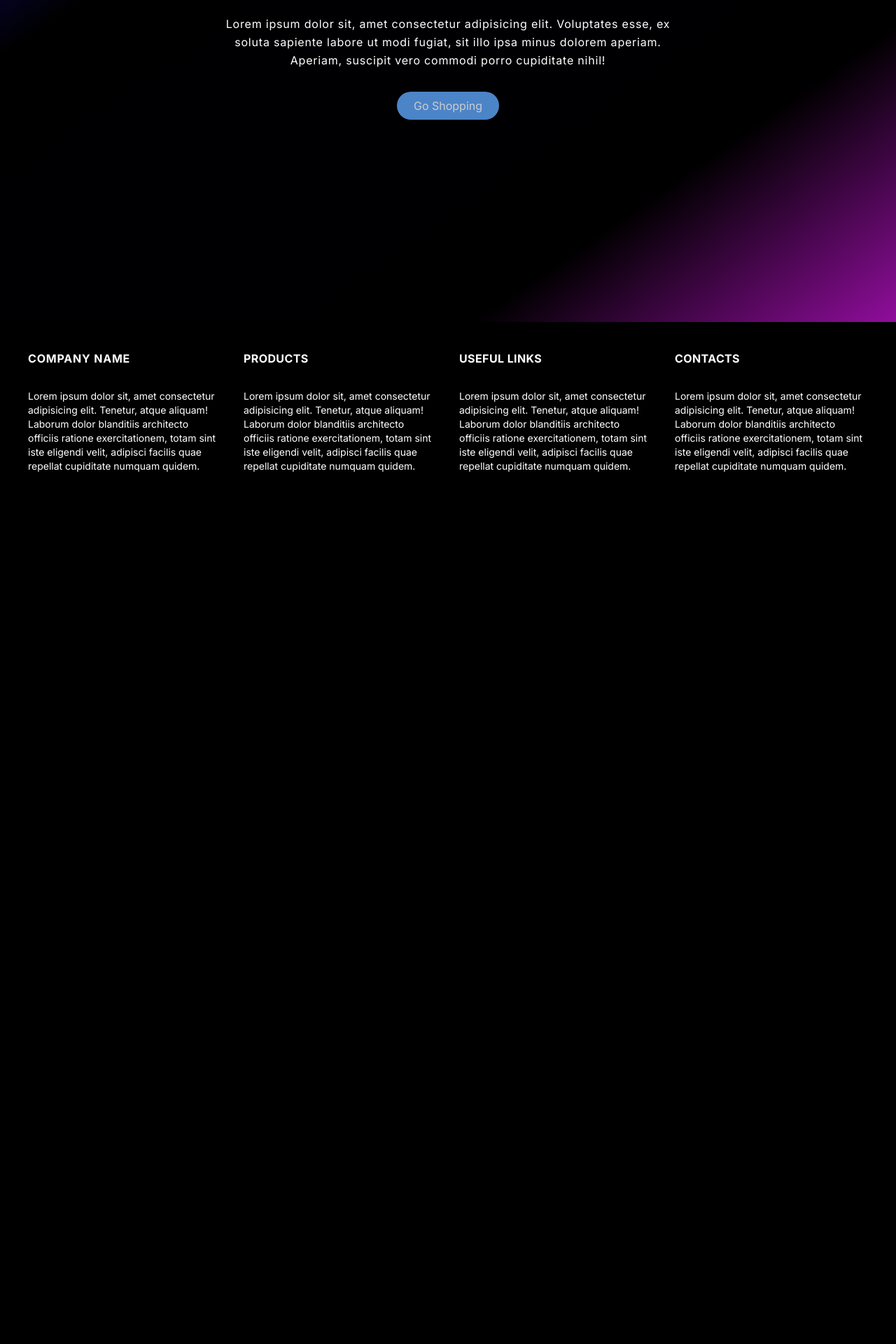
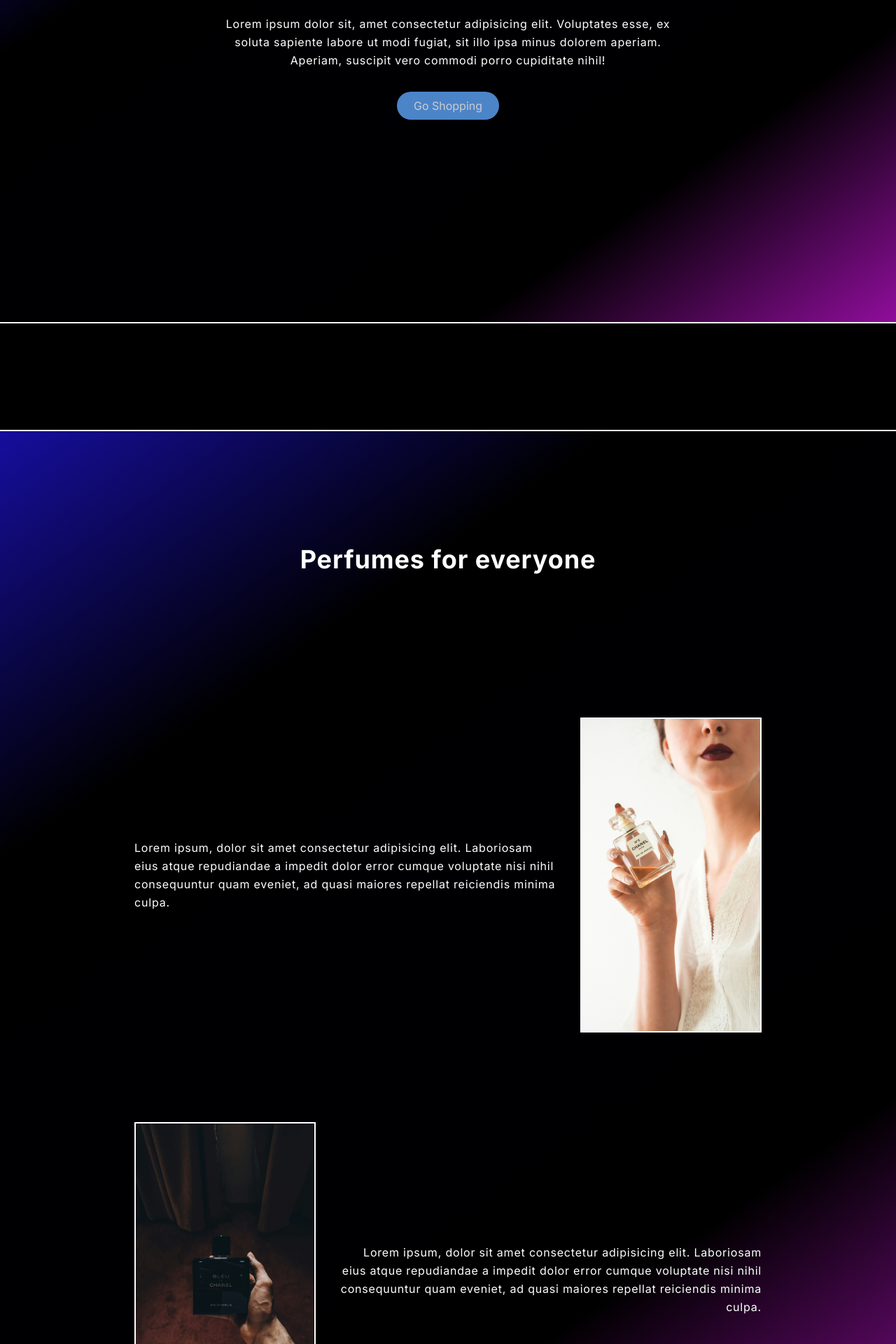
Before and after one commit to Vladyslav-Davydenko/SimpleProductShop, a Next.js app in the folder product-store/: page / in a window 1280 px wide. Shown: the part 340-2260 px from the top of the page at 70% size. Before the commit the page ends 1056 px from the top, so only its background shows below. Built offline with nearby package versions, Linux system fonts and the light colour scheme; no server answers; the database is empty.

Commit message:
Website structure change

```diff
--- a/product-store/src/app/layout.tsx
+++ b/product-store/src/app/layout.tsx
@@ -1,6 +1,7 @@
 import type { Metadata } from "next";
 import { Inter } from "next/font/google";
 import NavBar from "@/app/ui/navigation/NavBar";
+import Footer from "./ui/footer/Footer";
 
 import "./globals.css";
 import { Providers } from "./_providers";
@@ -23,6 +24,7 @@ export default function RootLayout({ children }: LayoutProps) {
         <Providers>
           <NavBar />
           {children}
+          <Footer />
         </Providers>
       </body>
     </html>
--- a/product-store/src/app/page.tsx
+++ b/product-store/src/app/page.tsx
@@ -1,28 +1,59 @@
 import Link from "next/link";
 
 import Footer from "./ui/footer/Footer";
+import VerticalCard from "./ui/card/VerticalCard";
+import { Suspense } from "react";
+import { CardSquareSceleton } from "./ui/sceletons/sceletons";
+import HorizontalMotionWrapper from "./ui/wrapeers/HorizontalMotionWrapper";
+import Greetings from "./ui/sections/Greetings";
 
 export default function Home() {
   return (
-    <>
-      <main className=" min-h-full flex items-center justify-center flex-col gap-8 main-section ">
-        <h1 className=" text-4xl font-bold tracking-wide text-center">
-          Welcome to Product store
-        </h1>
-        <p className="w-[80%] md:w-[50%] leading-relaxed text-center tracking-wider">
-          Lorem ipsum dolor sit, amet consectetur adipisicing elit. Voluptates
-          esse, ex soluta sapiente labore ut modi fugiat, sit illo ipsa minus
-          dolorem aperiam. Aperiam, suscipit vero commodi porro cupiditate
-          nihil!
-        </p>
-        <Link
-          href={"/products"}
-          className=" opacity-80 hover:opacity-100 transition-opacity duration-300 bg-blue-400 rounded-full px-6 py-2 text-white text-center"
-        >
-          Go Shopping
-        </Link>
-      </main>
-      <Footer />
-    </>
+    <main className="h-[900vh] flex items-center flex-col scroll-smooth">
+      <Greetings />
+      <div className="h-[20vh] w-full border-y-2 border-white" />
+      <div className="flex flex-col h-[200vh] w-full items-center justify-center main-section gap-32">
+        <div className="h-[10%] flex items-center justify-center">
+          <p className="text-4xl font-bold tracking-wide text-center mb-10">
+            Perfumes for everyone
+          </p>
+        </div>
+        <div className="flex gap-8 w-[70%] justify-center items-center">
+          <div className="w-[70%]">
+            <p className="leading-relaxed text-start tracking-wider">
+              Lorem ipsum, dolor sit amet consectetur adipisicing elit.
+              Laboriosam eius atque repudiandae a impedit dolor error cumque
+              voluptate nisi nihil consequuntur quam eveniet, ad quasi maiores
+              repellat reiciendis minima culpa.
+            </p>
+          </div>
+          <VerticalCard
+            url="/perfumes/womans-perfume.jpg"
+            title="Blue De Chanel"
+            description="Lorem ipsum dolor sit amet consectetur adipisicing elit. Facilis a
+              culpa"
+          />
+        </div>
+        <div className="flex gap-8 w-[70%] justify-center items-center">
+          <VerticalCard
+            url="/perfumes/mans-perfume.jpg"
+            title="Blue De Chanel"
+            description="Lorem ipsum dolor sit amet consectetur adipisicing elit. Facilis a
+              culpa"
+          />
+          <div className="w-[70%]">
+            <p className="leading-relaxed text-end tracking-wider">
+              Lorem ipsum, dolor sit amet consectetur adipisicing elit.
+              Laboriosam eius atque repudiandae a impedit dolor error cumque
+              voluptate nisi nihil consequuntur quam eveniet, ad quasi maiores
+              repellat reiciendis minima culpa.
+            </p>
+          </div>
+        </div>
+      </div>
+      <Suspense fallback={<CardSquareSceleton />}>
+        <HorizontalMotionWrapper />
+      </Suspense>
+    </main>
   );
 }
--- a/product-store/src/app/products/page.tsx
+++ b/product-store/src/app/products/page.tsx
@@ -6,52 +6,6 @@ import HorizontalMotionWrapper from "../ui/wrapeers/HorizontalMotionWrapper";
 
 export default async function Products() {
   return (
-    <main className="h-[900vh] flex items-center flex-col">
-      <div className="flex flex-col h-[200vh] w-full items-center justify-center main-section gap-32">
-        <div className="h-[10%] flex items-center justify-center">
-          <p className="text-4xl font-bold tracking-wide text-center mb-10">
-            Perfumes for everyone
-          </p>
-        </div>
-        <div className="flex gap-8 w-[70%] justify-center items-center">
-          <div className="w-[70%]">
-            <p className="leading-relaxed text-start tracking-wider">
-              Lorem ipsum, dolor sit amet consectetur adipisicing elit.
-              Laboriosam eius atque repudiandae a impedit dolor error cumque
-              voluptate nisi nihil consequuntur quam eveniet, ad quasi maiores
-              repellat reiciendis minima culpa.
-            </p>
-          </div>
-          <VerticalCard
-            url="/perfumes/womans-perfume.jpg"
-            title="Blue De Chanel"
-            description="Lorem ipsum dolor sit amet consectetur adipisicing elit. Facilis a
-              culpa"
-          />
-        </div>
-        <div className="flex gap-8 w-[70%] justify-center items-center">
-          <VerticalCard
-            url="/perfumes/mans-perfume.jpg"
-            title="Blue De Chanel"
-            description="Lorem ipsum dolor sit amet consectetur adipisicing elit. Facilis a
-              culpa"
-          />
-          <div className="w-[70%]">
-            <p className="leading-relaxed text-end tracking-wider">
-              Lorem ipsum, dolor sit amet consectetur adipisicing elit.
-              Laboriosam eius atque repudiandae a impedit dolor error cumque
-              voluptate nisi nihil consequuntur quam eveniet, ad quasi maiores
-              repellat reiciendis minima culpa.
-            </p>
-          </div>
-        </div>
-      </div>
-      <Suspense fallback={<CardSquareSceleton />}>
-        <HorizontalMotionWrapper />
-      </Suspense>
-      <div className="flex w-full items-center justify-center main-section h-[100vh]">
-        <span className="font-semibold uppercase">Next Section</span>
-      </div>
-    </main>
+    <main className="flex flex-col h-[100vh] w-full items-center justify-center "></main>
   );
 }
--- a/product-store/src/app/ui/footer/Footer.tsx
+++ b/product-store/src/app/ui/footer/Footer.tsx
@@ -1,6 +1,6 @@
 export default function Footer() {
   return (
-    <footer className=" backdrop-blur-md bg-black/50">
+    <footer className=" backdrop-blur-md bg-black/50 mt-48 side-section border-t-2 border-white">
       <div className="grid grid-cols-2 md:grid-cols-4 items-center p-10 gap-8">
         <div className="flex flex-col gap-8">
           <p className="uppercase font-bold text-md tracking-wider">
--- a/product-store/src/app/ui/motions/HorizontalMotion.tsx
+++ b/product-store/src/app/ui/motions/HorizontalMotion.tsx
@@ -5,8 +5,12 @@ import { useRef } from "react";
 import { Suspense } from "react";
 import { CardSquareSceleton } from "../sceletons/sceletons";
 
+import Link from "next/link";
+
 import Card from "../card/Card";
 import { CardType } from "@/app/_types/Card";
+
+import { ArrowRightCircleIcon } from "@heroicons/react/24/outline";
 
 interface HorizontalMotionProps {
   cards: CardType[];
@@ -23,7 +27,8 @@ export default function HorizontalMotion({ cards }: HorizontalMotionProps) {
   return (
     <section
       ref={targetRef}
-      className="relative h-[600vh] border-b-white border-t-white border-2"
+      className="relative h-[600vh] border-white border-t-2"
+      id="product-content"
     >
       <div className="sticky top-0 flex h-screen w-screen items-center overflow-hidden">
         <motion.div style={{ x }} className="flex gap-8">
@@ -34,6 +39,15 @@ export default function HorizontalMotion({ cards }: HorizontalMotionProps) {
               </Suspense>
             );
           })}
+          <div className="flex justify-center items-center">
+            <Link
+              href={"/products"}
+              className="flex gap-2 justify-center items-center opacity-80 hover:opacity-100 transition-opacity duration-300 bg-blue-400 rounded-full pl-6 pr-5 py-2 text-white text-center"
+            >
+              More
+              <ArrowRightCircleIcon className="h-4 w-4" />
+            </Link>
+          </div>
         </motion.div>
       </div>
     </section>
--- /dev/null
+++ b/product-store/src/app/ui/sections/Greetings.tsx
@@ -0,0 +1,32 @@
+"use client";
+
+export default function Greetings() {
+  const handleGoShooping = () => {
+    const scrollToItem = document.querySelector(
+      "#product-content"
+    ) as HTMLElement;
+    if (scrollToItem) {
+      window.scrollTo({
+        top: scrollToItem.offsetTop - 20,
+      });
+    }
+  };
+  return (
+    <div className=" min-h-full flex items-center justify-center flex-col gap-8 main-section min-w-full">
+      <h1 className=" text-4xl font-bold tracking-wide text-center">
+        Welcome to Product store
+      </h1>
+      <p className="w-[80%] md:w-[50%] leading-relaxed text-center tracking-wider">
+        Lorem ipsum dolor sit, amet consectetur adipisicing elit. Voluptates
+        esse, ex soluta sapiente labore ut modi fugiat, sit illo ipsa minus
+        dolorem aperiam. Aperiam, suscipit vero commodi porro cupiditate nihil!
+      </p>
+      <button
+        className=" opacity-80 hover:opacity-100 transition-opacity duration-300 bg-blue-400 rounded-full px-6 py-2 text-white text-center"
+        onClick={handleGoShooping}
+      >
+        Go Shopping
+      </button>
+    </div>
+  );
+}
```
